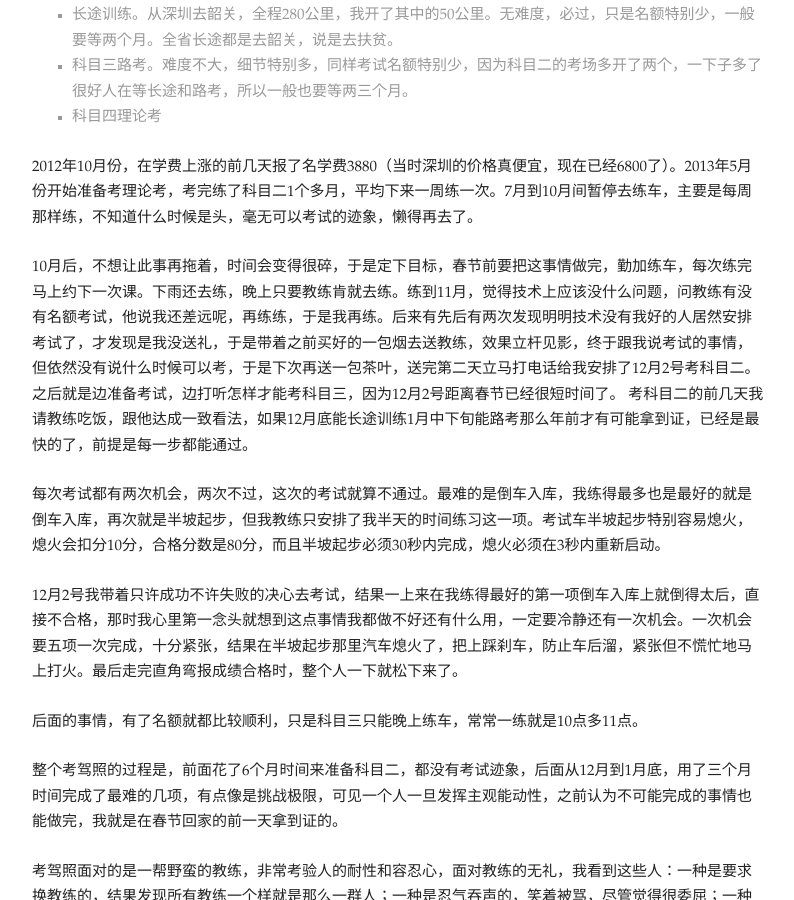
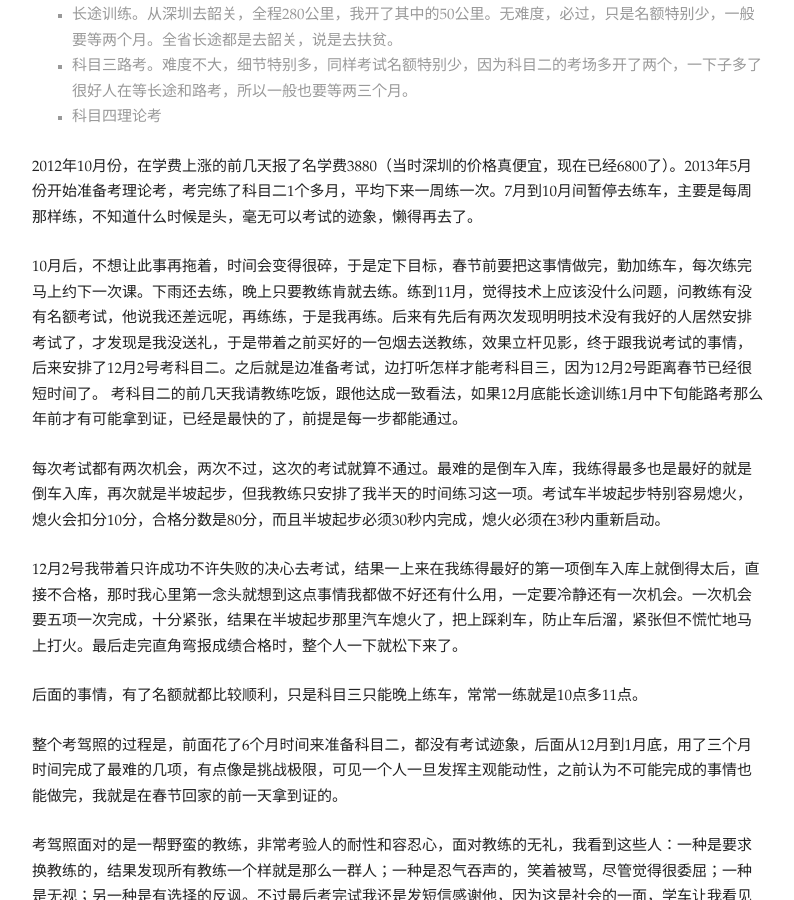
Before and after one commit to kenshinlin/archives, a Jekyll site: the page built from _posts/2014-2-6-a-new-year.md, in a window 1280 px wide and 900 px high, scrolled down 1556 px. Shown: the whole window, without its empty margins (241-1035 px from the left). Built offline with Jekyll 4.4.1, drawn with Linux system fonts in a browser that asks for light colours; comment, search, counter and statistics services are not loaded.

Commit message:
Update 2014-2-6-a-new-year.md

```diff
--- a/_posts/2014-2-6-a-new-year.md
+++ b/_posts/2014-2-6-a-new-year.md
@@ -35,7 +35,7 @@ title:  2013这一年
 
 2012年10月份，在学费上涨的前几天报了名学费3880（当时深圳的价格真便宜，现在已经6800了）。2013年5月份开始准备考理论考，考完练了科目二1个多月，平均下来一周练一次。7月到10月间暂停去练车，主要是每周那样练，不知道什么时候是头，毫无可以考试的迹象，懒得再去了。
 
-10月后，不想让此事再拖着，时间会变得很碎，于是定下目标，春节前要把这事情做完，勤加练车，每次练完马上约下一次课。下雨还去练，晚上只要教练肯就去练。练到11月，觉得技术上应该没什么问题，问教练有没有名额考试，他说我还差远呢，再练练，于是我再练。后来有先后有两次发现明明技术没有我好的人居然安排考试了，才发现是我没送礼，于是带着之前买好的一包烟去送教练，效果立杆见影，终于跟我说考试的事情，但依然没有说什么时候可以考，于是下次再送一包茶叶，送完第二天立马打电话给我安排了12月2号考科目二。之后就是边准备考试，边打听怎样才能考科目三，因为12月2号距离春节已经很短时间了。
+10月后，不想让此事再拖着，时间会变得很碎，于是定下目标，春节前要把这事情做完，勤加练车，每次练完马上约下一次课。下雨还去练，晚上只要教练肯就去练。练到11月，觉得技术上应该没什么问题，问教练有没有名额考试，他说我还差远呢，再练练，于是我再练。后来有先后有两次发现明明技术没有我好的人居然安排考试了，才发现是我没送礼，于是带着之前买好的一包烟去送教练，效果立杆见影，终于跟我说考试的事情，后来安排了12月2号考科目二。之后就是边准备考试，边打听怎样才能考科目三，因为12月2号距离春节已经很短时间了。
 考科目二的前几天我请教练吃饭，跟他达成一致看法，如果12月底能长途训练1月中下旬能路考那么年前才有可能拿到证，已经是最快的了，前提是每一步都能通过。
 
 每次考试都有两次机会，两次不过，这次的考试就算不通过。最难的是倒车入库，我练得最多也是最好的就是倒车入库，再次就是半坡起步，但我教练只安排了我半天的时间练习这一项。考试车半坡起步特别容易熄火，熄火会扣分10分，合格分数是80分，而且半坡起步必须30秒内完成，熄火必须在3秒内重新启动。
```
